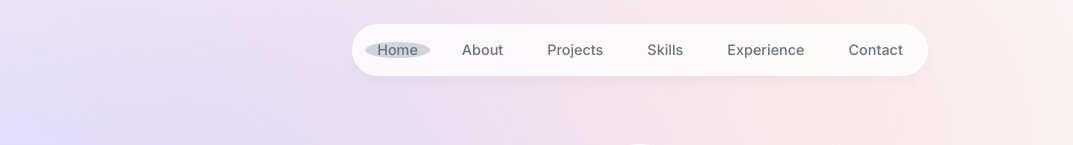
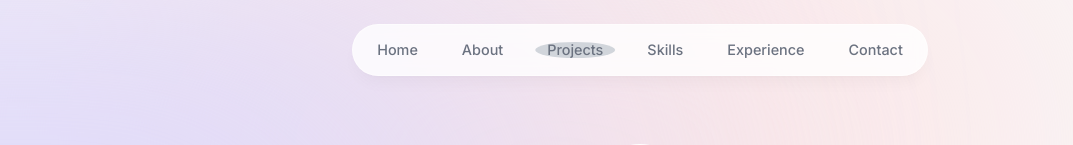
Before and after one commit to okdezines/Portfolio-website, a Next.js app: page / in a window 1280 px wide. Shown: the top 145 px of the page, without its empty margins (0-1073 px from the left). Built offline with nearby package versions, Linux system fonts and the light colour scheme; grey boxes are pictures that could not be loaded.

Commit message:
added timeOfLastClick time inference to avoid shadowing of transition between links

```diff
--- a/components/Intro.tsx
+++ b/components/Intro.tsx
@@ -7,10 +7,25 @@
 import { HiDownload } from "react-icons/hi";
 import { BsLinkedin } from "react-icons/bs";
 import { FaGithubSquare } from "react-icons/fa";
+import { useActiveSectionContext } from "@/context/active-section-context";
+import { useInView } from "react-intersection-observer";
+import { useEffect } from "react";
 
 export default function Intro() {
+
+  const { ref, inView } = useInView({
+    threshold: 0.5,
+  });
+  const { setActiveSection, timeOfLastClick } = useActiveSectionContext();
+
+  useEffect(() => {
+    if (inView && Date.now() - timeOfLastClick > 1000) {
+      setActiveSection("Home")
+    }
+  }, [inView, setActiveSection, timeOfLastClick])
+
   return (
-    <section id="home" className=" flex flex-col items-center sm:w-2/3 lg:w-8/11 scroll-mt-[100rem]">
+    <section ref={ref} id="home" className=" flex flex-col items-center sm:w-2/3 lg:w-8/11 scroll-mt-[100rem]">
       <div className="flex items-center justify-center ">
         <div className="relative">
           <motion.div
--- a/components/Projects.tsx
+++ b/components/Projects.tsx
@@ -1,13 +1,26 @@
 'use client';
 
-import React from 'react';
+import React, { useEffect } from 'react';
 import SectionHeading from './section-heading';
 import { projectsData } from '@/lib/data';
 import Project from './project';
+import { useInView } from 'react-intersection-observer';
+import { useActiveSectionContext } from '@/context/active-section-context';
 
 export default function Projects() {
+	const { ref, inView } = useInView({
+		threshold: 0.5,
+	});
+	const { setActiveSection, timeOfLastClick } = useActiveSectionContext();
+
+	useEffect(() => {
+		if (inView && Date.now() - timeOfLastClick > 1000) {
+			setActiveSection("Projects");
+		}
+	}, [inView, setActiveSection, timeOfLastClick]);
+
 	return (
-		<section id="projects" className="scroll-mt-28">
+		<section id="projects" className="scroll-mt-28" ref={ref}>
 			<SectionHeading>My Projects</SectionHeading>
 			<div>
 				{projectsData.map((project, index) => (
--- a/components/about.tsx
+++ b/components/about.tsx
@@ -1,14 +1,27 @@
 'use client';
 
 import { readFile } from 'fs';
+import { useEffect } from 'react';
 import SectionHeading from './section-heading';
 import { useInView } from 'react-intersection-observer';
 import { motion } from 'framer-motion';
+import { useActiveSectionContext } from '@/context/active-section-context';
 
 export default function About() {
-	const { ref, inView } = useInView();
+	const { ref, inView } = useInView({
+		threshold: 0.75,
+	});
 
-	console.log(inView)
+	const { setActiveSection, timeOfLastClick } = useActiveSectionContext()
+
+	useEffect(() => {
+
+
+		if (inView && Date.now() - timeOfLastClick > 1000) {
+			setActiveSection("About")
+		}
+	}, [inView, setActiveSection, timeOfLastClick]);
+	// console.log(inView)
 
 	return (
 		<motion.section
--- a/components/header.tsx
+++ b/components/header.tsx
@@ -7,7 +7,7 @@
 import { useActiveSectionContext } from "@/context/active-section-context";
 
 export default function Header() {
-  const { activeSection, setActiveSection } = useActiveSectionContext()
+  const { activeSection, setActiveSection, setTimeOfLastClick } = useActiveSectionContext()
 
   return (
     <header className="z-[999] relative">
@@ -39,7 +39,10 @@
                   }
                 )}
                 href={link.hash}
-                onClick={() => setActiveSection(link.name)}
+                onClick={() => {
+                  setActiveSection(link.name)
+                  setTimeOfLastClick(Date.now)
+                }}
               >
                 {link.name}
                 {
--- a/components/project.tsx
+++ b/components/project.tsx
@@ -1,4 +1,4 @@
-import React, { useRef } from 'react';
+import React, { useRef, useEffect } from 'react';
 import { projectsData } from '@/lib/data';
 import { motion, useScroll, useTransform } from 'framer-motion';
 import Image from 'next/image';
@@ -9,14 +9,14 @@
 export default function Project({ title, description, tags, imageUrl }: ProjectProps) {
 
 	const ref = useRef<HTMLDivElement>(null);
-
-
 	const { scrollYProgress } = useScroll({
 		target: ref,
 		offset: ["0 1", "1.33 1"]
 	});
 	const scaleProgress = useTransform(scrollYProgress, [0, 1], [0.8, 1]);
 	const opacityProgress = useTransform(scrollYProgress, [0, 1], [0.5, 1]);
+
+
 
 	return (
 		<motion.div
--- a/context/active-section-context.tsx
+++ b/context/active-section-context.tsx
@@ -12,6 +12,9 @@
 type ActiveSectionContextType = {
     activeSection: SectionName;
     setActiveSection: React.Dispatch<React.SetStateAction<SectionName>>
+    timeOfLastClick: number;
+    setTimeOfLastClick: React.Dispatch<React.SetStateAction<number>>; // we need to keep track
+    //of this to disable the observer temporarily when user clicks on a lnk
 }
 
 export const ActiveSectionContext = createContext<ActiveSectionContextType | null>(null);
@@ -20,11 +23,14 @@
     children,
 }: ActiveSectionContextProvidersProps) {
     const [activeSection, setActiveSection] = useState<SectionName>("Home");
+    const [timeOfLastClick, setTimeOfLastClick] = useState(0);
 
     return (
         <ActiveSectionContext.Provider value={{
             activeSection,
             setActiveSection,
+            timeOfLastClick,
+            setTimeOfLastClick,
         }}>{children}</ActiveSectionContext.Provider>
     )
 }
```
